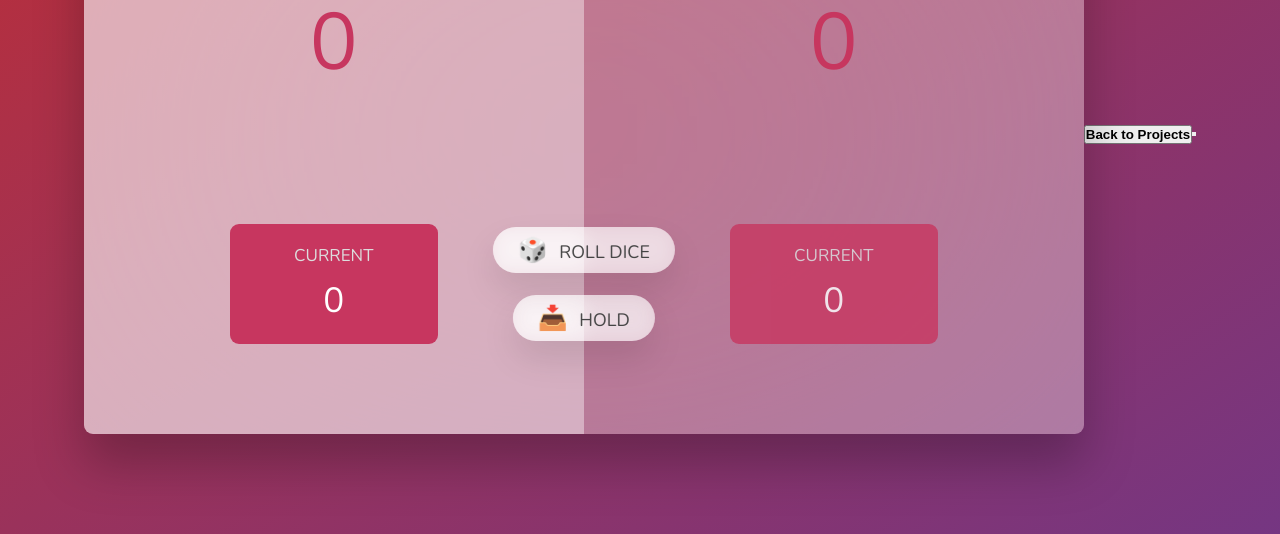
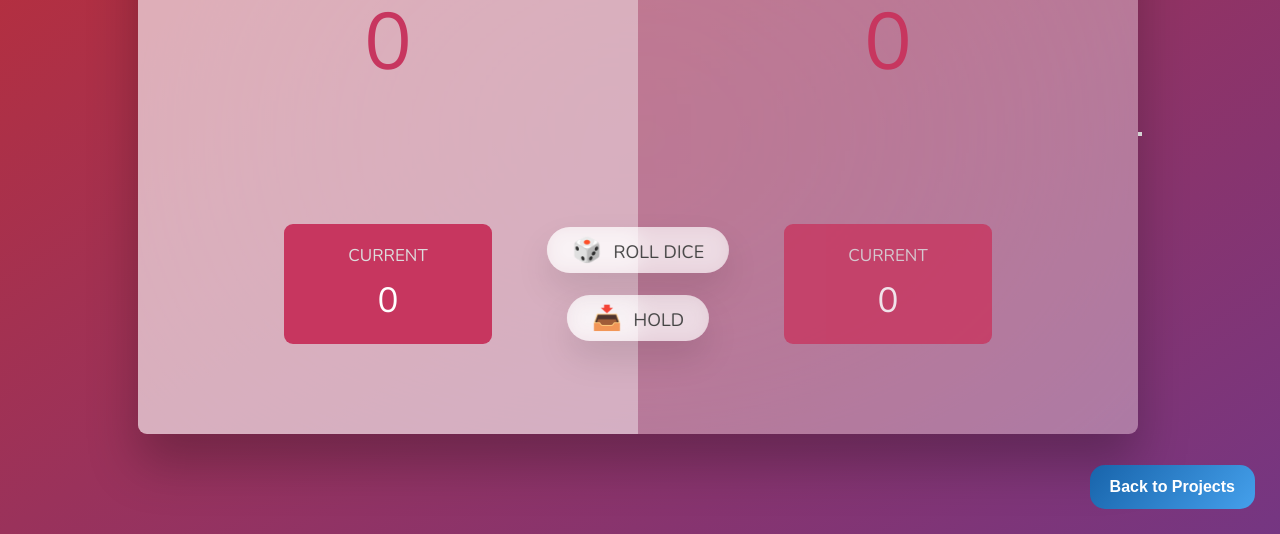
Before and after one commit to markoiv501/Throwing-the-Dice, a plain HTML site: page index.html in a window 1280 px wide. Shown: the part 266-800 px from the top of the page. Drawn offline with nearby package versions, Linux system fonts and the light colour scheme.

Commit message:
Update style.css

```diff
--- a/style.css
+++ b/style.css
@@ -169,3 +169,50 @@ main {
 .hidden {
   display: none;
 }
+
+
+
+.button-21 {
+  align-items: center;
+  appearance: none;
+  background-color: #3eb2fd;
+  background-image: linear-gradient(130deg, #1864ab, #4dabf7 100%);
+  background-size: calc(100% + 20px) calc(100% + 20px);
+  border-radius: 15px;
+  border-width: 0;
+  box-shadow: none;
+  box-sizing: border-box;
+  color: #ffffff;
+  cursor: pointer;
+  display: inline-flex;
+  font-family: CircularStd, sans-serif;
+  font-size: 1.6rem;
+  height: auto;
+  justify-content: center;
+  line-height: 1.5;
+  padding: 10px 20px;
+  position: fixed;
+  bottom: 25px; /* Postavlja se na donju ivicu */
+  right: 25px; /* Postavlja se na lijevu ivicu */
+  text-align: center;
+  text-decoration: none;
+  transition: background-color 0.2s, background-position 0.2s;
+  user-select: none;
+  -webkit-user-select: none;
+  touch-action: manipulation;
+  vertical-align: top;
+  white-space: nowrap;
+}
+
+.button-21:active,
+.button-21:focus {
+  outline: none;
+}
+
+.button-21:hover {
+  background-position: -20px -20px;
+}
+
+.button-21:focus:not(:active) {
+  box-shadow: rgba(40, 170, 255, 0.25) 0 0 0 0.125em;
+}
```
